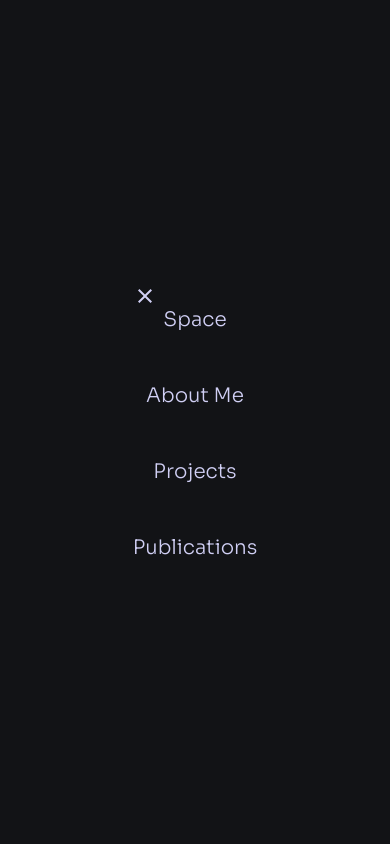
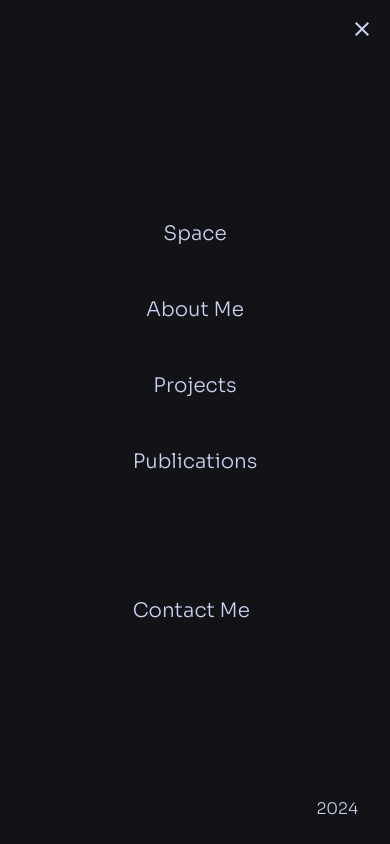
Before and after one commit to beforewit/portfolio, a Next.js app: page /blog in a window 390 px wide. Both pictures are taken after a click on the button 346 px from the left and 44 px from the top of the page. Built offline with nearby package versions, Linux system fonts and the light colour scheme.

Commit message:
fix. 햄버거 메뉴 정렬

```diff
--- a/components/Footer.tsx
+++ b/components/Footer.tsx
@@ -20,17 +20,16 @@ export default function Footer (props: IFooterProps) {
 
 
   return (
-    <div className={classNames('flex w-full justify-center items-center text-20 font-light bg-black_bg text-violet_bg fixed bottom-0',
+    <div className={classNames('flex w-full justify-center items-center text-16 font-light bg-black_bg text-violet_bg fixed bottom-0',
       // {'bg-black_bg !text-': pathname==='/about'},
       // {'bg-violet_bg': pathname==='/projects'},
       // {'bg-gray_bg': pathname==='/publications'},
       // {'bg-violet_bg': pathname==='/publications'},
       props.className
      )}>
-      <div className="flex flex-1 max-w-screen-xl px-2 py-[24px] items-center justify-between">
+      <div className="flex flex-1 max-w-screen-xl py-[24px] px-[32px] items-center justify-between">
         <Link href="/">
           {pathname==='/' && <Image src={logoViolet} alt="Main Logo" />}
-
           {pathname==='/about' && <Image src={logoWhite} alt="Main Logo" />}
         </Link>
         <div>
--- a/components/Header.tsx
+++ b/components/Header.tsx
@@ -10,6 +10,7 @@ import { usePathname } from 'next/navigation'
 import React, { useState } from 'react';
 import MenuIcon from '@mui/icons-material/Menu';
 import CloseIcon from '@mui/icons-material/Close';
+import Footer from './Footer'
 
 
 export interface IHeaderProps extends HTMLAttributes<HTMLDivElement>  {
@@ -72,8 +73,8 @@ export default function Header (props: IHeaderProps) {
       </div>
       {isOpen && (
         <div className="fixed inset-0 bg-black_bg text-violet_bg flex flex-col items-center justify-center z-50">
-          <div className='flex flex-col'>
-            <div>
+          <div className='flex flex-col h-screen justify-center gap-[125px]'>
+            <div className='fixed top-4 right-4'>
               <button onClick={toggleMenu} className="focus:outline-none">
                 <CloseIcon className={classNames("w-9 h-9 !text-violet_bg",
                       { '!text-violet_bg': pathname==='/about'},
@@ -94,7 +95,11 @@ export default function Header (props: IHeaderProps) {
                 <div className={classNames({'font-semibold':pathname==='/publications'})}>Publications</div>
               </Link>
             </nav>
+            <a href="https://bit.ly/43ruS0W" target="_blank" rel="noopener noreferrer">
+              Contact Me
+            </a>
           </div>
+          <Footer/>
         </div>
       )}
     </div>
```
Also changed, not shown: components/ColoredLogo.tsx (+0 -2 lines).
